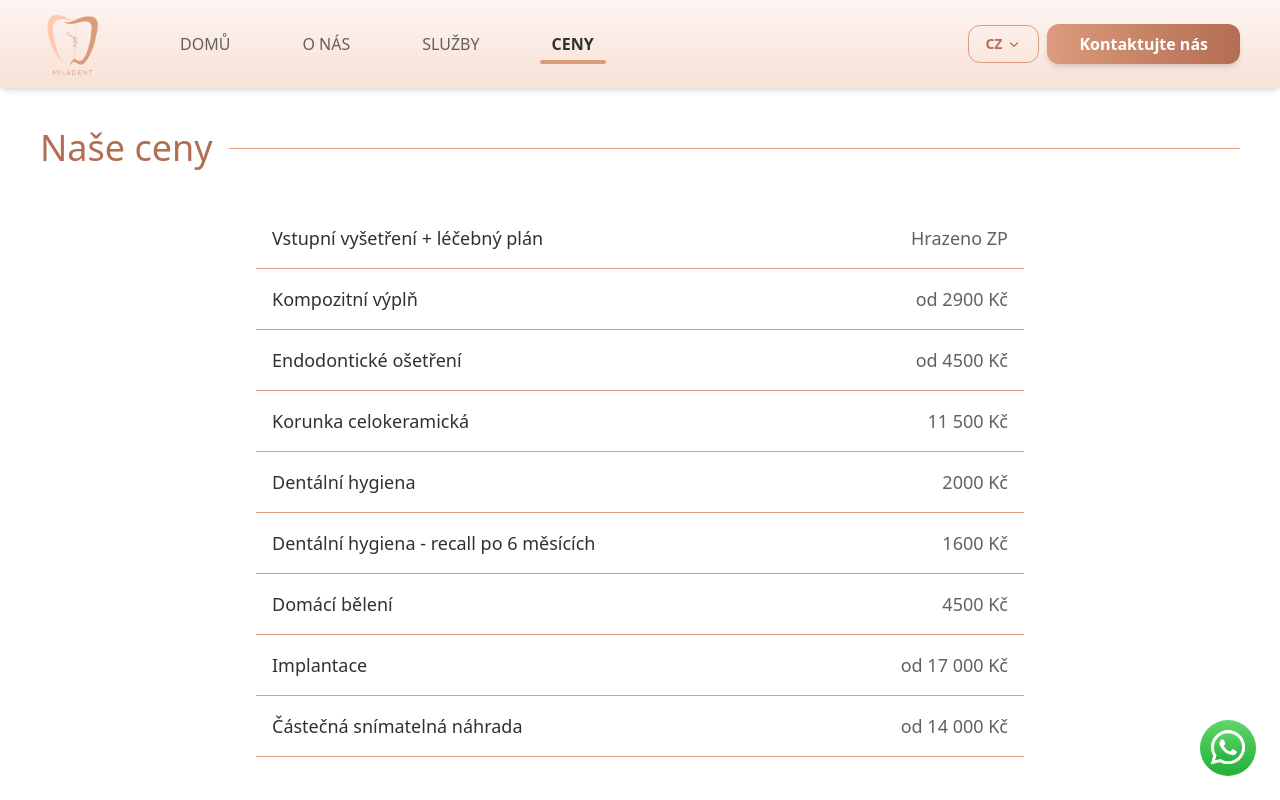
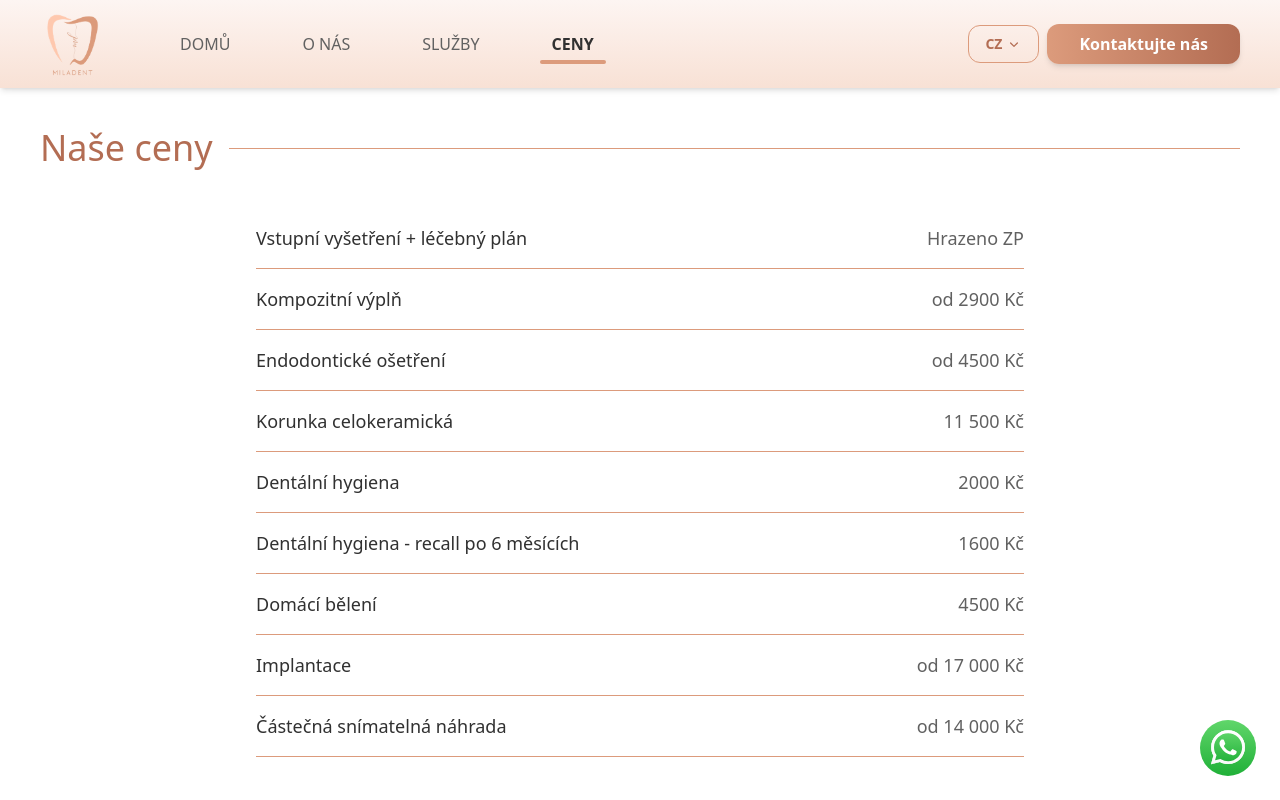
Before and after one commit to oksanakuziv-lab/miladent, a React (Vite) app: page /prices in a window 1280 px wide. Shown: the top 800 px of the page. Built offline with nearby package versions, Linux system fonts and the light colour scheme.

Commit message:
minor UI fixes

```diff
--- a/src/pages/PricesPage/components/PricesList.tsx
+++ b/src/pages/PricesPage/components/PricesList.tsx
@@ -24,7 +24,7 @@ export const PricesList: React.FC = () => {
       {services.map((service, index) => (
         <div
           key={index}
-          className="max-w-3xl mx-auto p-4 border-b border-b-primary w-full flex justify-between items-center py-4 text-left text-lg"
+          className="max-w-3xl mx-auto border-b border-b-primary w-full flex justify-between items-center py-4 text-left text-lg"
         >
           <span className="text-textBlack">{service.category}</span>
           <span className="text-textGray">{service.price}</span>
```
